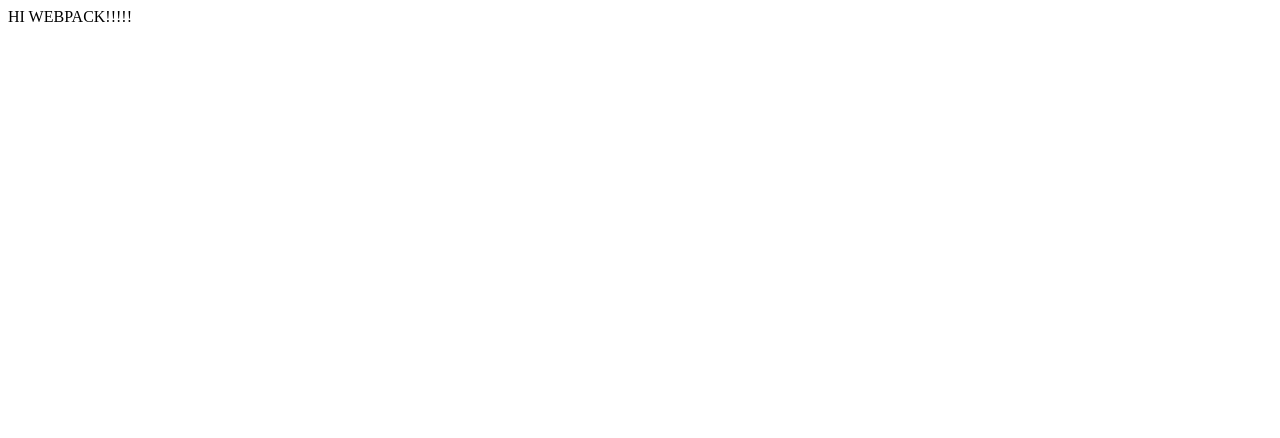
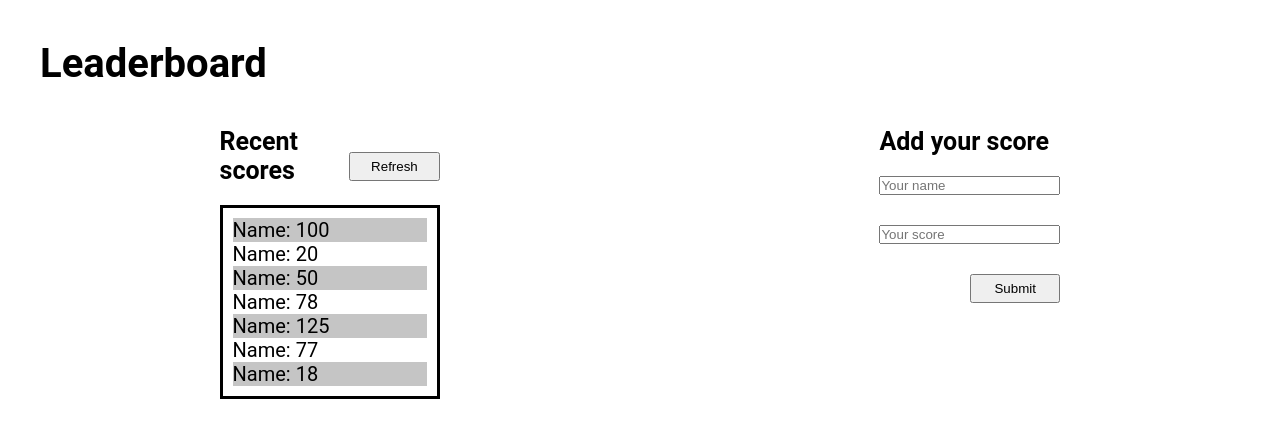
Before and after one commit to J-C-S-V/leaderboard-project, a website built with webpack: page src/index.html in a window 1280 px wide. Built offline with nearby package versions, Linux system fonts and the light colour scheme.

Commit message:
Update style with wireframe guidelines

```diff
--- a/src/index.html
+++ b/src/index.html
@@ -9,6 +9,33 @@
     <title>Leaderboard</title>
   </head>
   <body>
-    HI WEBPACK!!!!!
+    <header class="header"><h1>Leaderboard</h1></header>
+    <main class="main">
+      <section>
+        <div class="main__header-container">
+          <h2 class="main__h">Recent scores</h2>
+          <button class="main__button">Refresh</button>
+        </div>
+        <ul class="ul">
+          <li>Name: 100</li>
+          <li>Name: 20</li>
+          <li>Name: 50</li>
+          <li>Name: 78</li>
+          <li>Name: 125</li>
+          <li>Name: 77</li>
+          <li>Name: 18</li>
+        </ul>
+      </section>
+      <section>
+        <h2 class="main__h">Add your score</h2>
+        <form class="form" onsubmit="return false">
+          <input class="form__element" type="text" placeholder="Your name" />
+          <input class="form__element" type="number" placeholder="Your score" />
+          <button class="form__element form__button" type="submit">
+            Submit
+          </button>
+        </form>
+      </section>
+    </main>
   </body>
 </html>
--- a/src/index.scss
+++ b/src/index.scss
@@ -1,3 +1,70 @@
+$primary-black: #000;
+$primary-grey: #c5c5c5;
+$primary-font: 'Roboto', sans-serif;
+
+*,
+*::before,
+*::after {
+  box-sizing: border-box;
+  margin: 0;
+  padding: 0;
+}
+
+html {
+  font-size: 62.5%;
+}
+
 body {
-  background-color: rgb(255, 255, 255);
+  font-size: 2rem;
+  font-family: $primary-font;
+  margin: auto;
 }
+
+.header {
+  margin: 4rem;
+}
+
+.main__header-container {
+  display: flex;
+  align-items: center;
+}
+
+.main__button {
+  width: 50%;
+  padding: 0.5rem;
+}
+
+.main {
+  display: flex;
+  justify-content: space-around;
+}
+
+.ul {
+  list-style: none;
+  border: 3px solid $primary-black;
+  padding: 1rem;
+}
+
+.ul li:nth-child(odd) {
+  background-color: $primary-grey;
+}
+
+.form {
+  display: flex;
+  flex-direction: column;
+}
+
+.form__element {
+  margin-bottom: 3rem;
+}
+
+.form__button {
+  width: 50%;
+  padding: 0.5rem;
+  align-self: flex-end;
+}
+
+.main__h {
+  font-size: 2.5rem;
+  margin-bottom: 2rem;
+}
```
